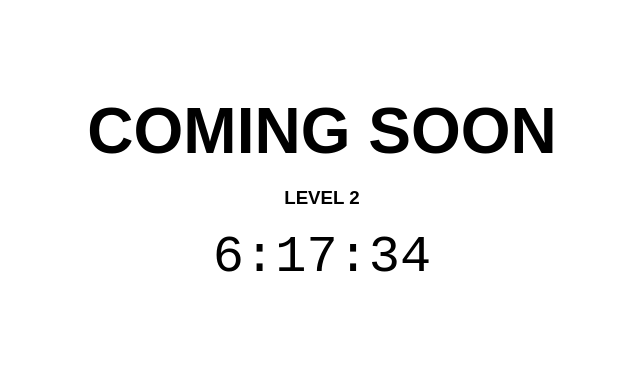
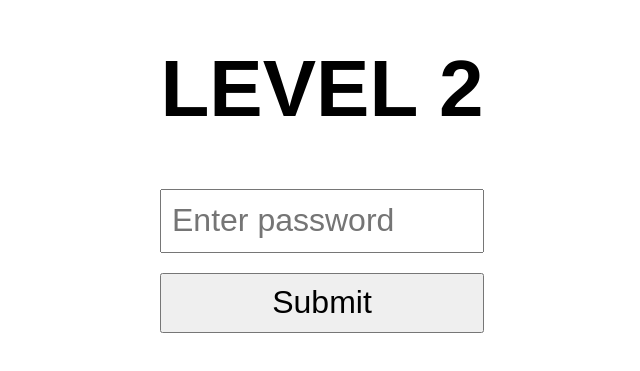
Before and after one commit to linxea/blackbox, a plain HTML site: page docs/level2/motion.html in a window 1280 px wide. Shown: the part 239-610 px from the top of the page, without its empty margins (318-958 px from the left). Drawn offline with Linux system fonts and the light colour scheme.

Commit message:
Add level2

```diff
--- a/docs/level2/motion.html
+++ b/docs/level2/motion.html
@@ -6,56 +6,77 @@
   <meta name="viewport" content="width=device-width, initial-scale=1 maximum-scale=1.0 user-scalable=no">
   <title>Blackbox game</title>
   <style>
+    body {
+      margin: 0;
+    }
+
     .level {
       display: flex;
       justify-content: center;
+      flex-direction: column;
       align-items: center;
-      text-align: center;
-      flex-direction: column;
       height: 100vh;
     }
 
-    h1 {
-      font-size: 4em;
-      font-family: sans-serif;
-      margin-bottom: 0;
+    #hidden {
+      position: absolute;
+      bottom: 0;
+      right: 0;
+      height: 50px;
+      width: 200px;
+      font-size: 1.5rem;
+      opacity: 0;
     }
 
-    h3 {
+    #hidden a {
+      display: block;
+      height: 100%;
+      width: 100%;
+    }
+
+    #hidden:hover {
+      opacity: 1;
+    }
+
+    h1 {
+      font-size: 5rem;
       font-family: sans-serif;
     }
 
-    #timer {
-      font-size: 4em;
-      font-family: monospace;
+    input#password {
+      display: block;
+      font-size: 2rem;
+      height: 40px;
+      width: 300px;
+      padding: 10px;
+    }
+
+    .button {
+      font-size: 2rem;
+      height: 60px;
+      width: 100%;
+      margin-top: 20px;
     }
   </style>
 </head>
 
 <body>
   <div class="level">
-    <h1>COMING SOON</h1>
-    <h3>LEVEL 2</h3>
-    <div id="timer">00:00:00</div>
+    <h1>LEVEL 2</h1>
+    <div>
+      <input type="text" id="password" placeholder="Enter password">
+      <button class="button" onclick="submitPassword()">Submit</button>
+    </div>
   </div>
   <script>
-    const countDownDate = new Date("Aug 10, 2018 00:00:00").getTime();
-    const timer = setInterval(function () {
-
-      const difference = countDownDate - Date.now();
-      const hours = Math.floor((difference % (1000 * 60 * 60 * 24)) / (1000 * 60 * 60));
-      const minutes = Math.floor((difference % (1000 * 60 * 60)) / (1000 * 60));
-      const seconds = Math.floor((difference % (1000 * 60)) / 1000);
-
-      const minutesString = minutes >= 10 ? minutes : "0" + minutes;
-      const secondString = seconds >= 10 ? seconds : "0" + seconds;
-      document.getElementById('timer').innerHTML = hours + ":" + minutesString + ":" + secondString;
-
-      if (difference < 0) {
-        clearInterval(timer);
-        document.getElementById('timer').innerHTML = '...';
+    function submitPassword() {
+      const password = document.getElementById('password').value;
+      if (password === 'password' || password === 'again') {
+        window.location.href = '../level3/random.html';
+      } else {
+        document.getElementById('password').value = 'Try again';
       }
-    }, 1000);
+    }
   </script>
 </body>
 
```
Also changed, not shown: docs/index.html (+4 -0 lines), docs/level3/random.html (added, +66 -0 lines).
